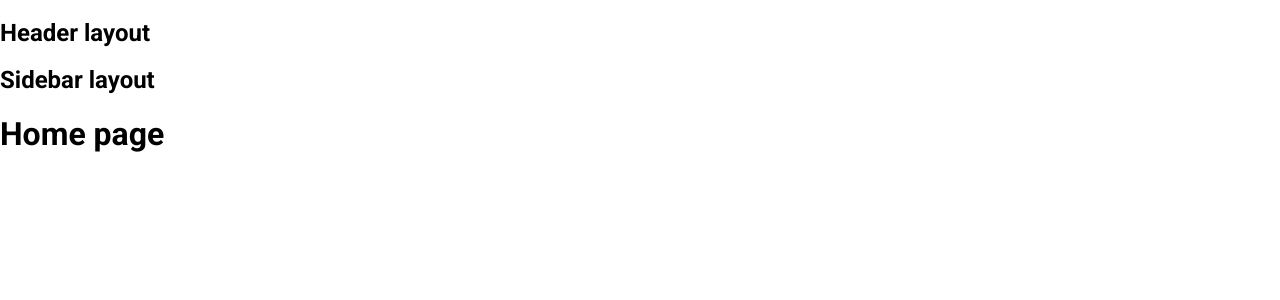
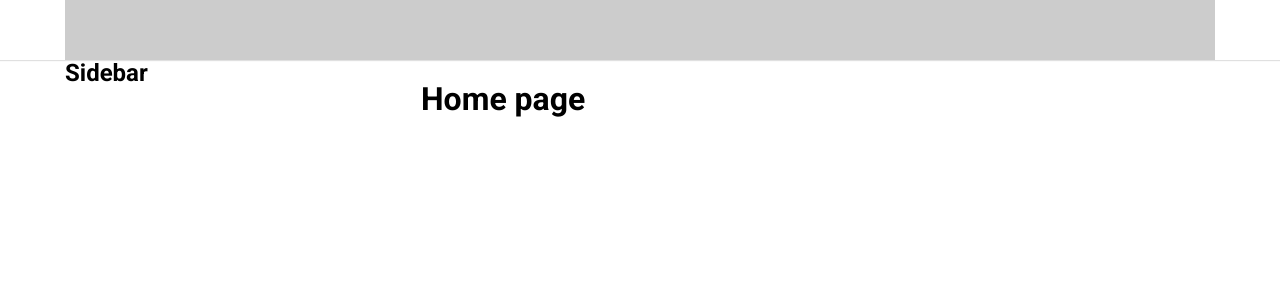
Before and after one commit to DinhqTu/tiktok-ui, a React (Create React App) app: page / in a window 1280 px wide. Shown: the top 300 px of the page. Built offline with nearby package versions, Linux system fonts and the light colour scheme.

Commit message:
layout-header

```diff
--- a/package.json
+++ b/package.json
@@ -6,6 +6,7 @@
     "@testing-library/jest-dom": "^5.16.5",
     "@testing-library/react": "^13.4.0",
     "@testing-library/user-event": "^13.5.0",
+    "classnames": "^2.3.2",
     "normalize.css": "^8.0.1",
     "react": "^18.2.0",
     "react-dom": "^18.2.0",
--- a/src/components/GlobalStyles/GlobalStyles.scss
+++ b/src/components/GlobalStyles/GlobalStyles.scss
@@ -1,15 +1,19 @@
 @import 'normalize.css';
 @import url('https://fonts.googleapis.com/css2?family=IBM+Plex+Sans&family=Roboto:wght@300;400;700&display=swap');
 
-:root{
-    --primary:#fe2c55;
+:root {
+    --primary: #fe2c55;
+    --default-layout-width: 1150px;
+    --default-layout-height: 60px;
 }
 
-*{
+* {
     box-sizing: border-box;
+    padding: 0;
+    margin: 0;
 }
 
-html{
+html {
     font-size: 62.5%;
 }
 
--- /dev/null
+++ b/src/components/Layout/DefaultLayout/DefaultLayout.module.scss
@@ -0,0 +1,15 @@
+.wrapper {
+    display: flex;
+    flex-direction: column;
+    align-items: center;
+}
+
+.container {
+    width: var(--default-layout-width);
+    display: flex;
+    flex-direction: row;
+}
+
+.content {
+    flex: 1;
+}
--- /dev/null
+++ b/src/components/Layout/DefaultLayout/Sidebar/Sidebar.module.scss
@@ -0,0 +1,3 @@
+.wrapper {
+    width: 356px;
+}
--- a/src/components/Layout/DefaultLayout/Sidebar/index.js
+++ b/src/components/Layout/DefaultLayout/Sidebar/index.js
@@ -1,5 +1,14 @@
+import classNames from 'classnames/bind';
+import styles from './Sidebar.module.scss';
+
+const cx = classNames.bind(styles);
+
 function Sidebar() {
-    return <h2>Sidebar layout</h2>;
+    return (
+        <aside className={cx('wrapper')}>
+            <h2>Sidebar</h2>
+        </aside>
+    );
 }
 
 export default Sidebar;
--- a/src/components/Layout/DefaultLayout/index.js
+++ b/src/components/Layout/DefaultLayout/index.js
@@ -1,13 +1,18 @@
+import classNames from 'classnames/bind';
+
+import styles from './DefaultLayout.module.scss';
 import Header from '~/components/Layout/components/Header';
 import Sidebar from './Sidebar';
 
+const cx = classNames.bind(styles);
+
 function DefaultLayout({ children }) {
     return (
-        <div>
+        <div className={cx('wrapper')}>
             <Header />
-            <div className="container">
+            <div className={cx('container')}>
                 <Sidebar />
-                <div className="content">{children}</div>
+                <div className={cx('content')}>{children}</div>
             </div>
         </div>
     );
--- /dev/null
+++ b/src/components/Layout/components/Header/Header.module.scss
@@ -0,0 +1,12 @@
+.wrapper {
+    width: 100%;
+    box-shadow: 0px 1px 1px rgb(0 0 0 / 12%);
+    display: flex;
+    justify-content: center;
+}
+
+.content {
+    width: var(--default-layout-width);
+    height: var(--default-layout-height);
+    background: #ccc;
+}
--- a/src/components/Layout/components/Header/index.js
+++ b/src/components/Layout/components/Header/index.js
@@ -1,5 +1,14 @@
+import classNames from 'classnames/bind';
+import styles from './Header.module.scss';
+
+const cx = classNames.bind(styles);
+
 function Header() {
-    return <h2>Header layout</h2>;
+    return (
+        <header className={cx('wrapper')}>
+            <div className={cx('content')}></div>
+        </header>
+    );
 }
 
 export default Header;
```
Also changed, not shown: 1 other file (tests, documents, lock files or other folders).
